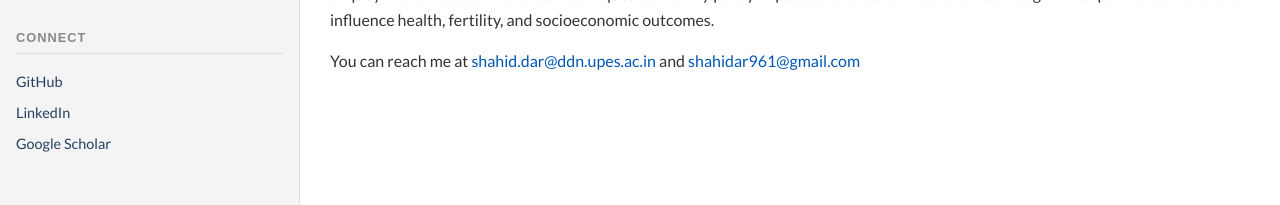
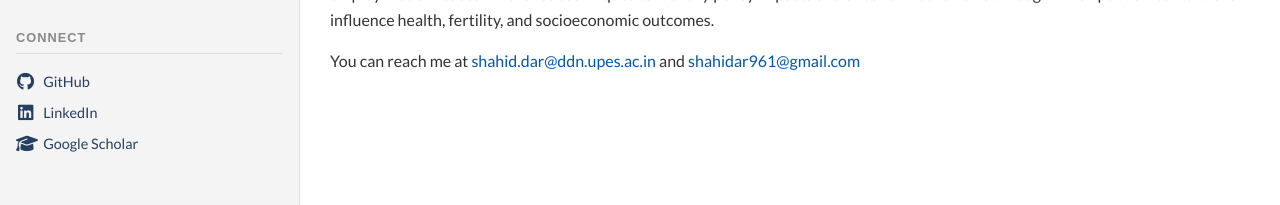
Before and after one commit to shahidar961/shahidar961.github.io, a React (Vite) app: page / in a window 1280 px wide. Shown: the part 351-556 px from the top of the page. Built offline with nearby package versions, Linux system fonts and the light colour scheme.

Commit message:
Add official icons for GitHub, LinkedIn, and Google Scholar

```diff
--- a/src/components/Sidebar.css
+++ b/src/components/Sidebar.css
@@ -95,6 +95,15 @@
     color: var(--primary-color);
     text-decoration: none;
     transition: color 0.2s;
+    display: flex;
+    align-items: center;
+    gap: 0.5rem;
+}
+
+.social-links a i {
+    font-size: 1.1rem;
+    width: 1.2rem;
+    text-align: center;
 }
 
 .social-links a:hover {
--- a/src/components/Sidebar.jsx
+++ b/src/components/Sidebar.jsx
@@ -33,9 +33,15 @@ const Sidebar = () => {
                     <span className="toggle-icon">▼</span>
                 </button>
                 <div className={`social-links ${isConnectOpen ? 'show' : ''}`}>
-                    <a href="https://github.com/shahidar961" target="_blank" rel="noopener noreferrer">GitHub</a>
-                    <a href="https://www.linkedin.com/in/shahid-majeed-1641731b2/" target="_blank" rel="noopener noreferrer">LinkedIn</a>
-                    <a href="#" target="_blank" rel="noopener noreferrer">Google Scholar</a>
+                    <a href="https://github.com/shahidar961" target="_blank" rel="noopener noreferrer">
+                        <i className="fab fa-github"></i> GitHub
+                    </a>
+                    <a href="https://www.linkedin.com/in/shahid-majeed-1641731b2/" target="_blank" rel="noopener noreferrer">
+                        <i className="fab fa-linkedin"></i> LinkedIn
+                    </a>
+                    <a href="#" target="_blank" rel="noopener noreferrer">
+                        <i className="fas fa-graduation-cap"></i> Google Scholar
+                    </a>
                 </div>
             </div>
 
```
